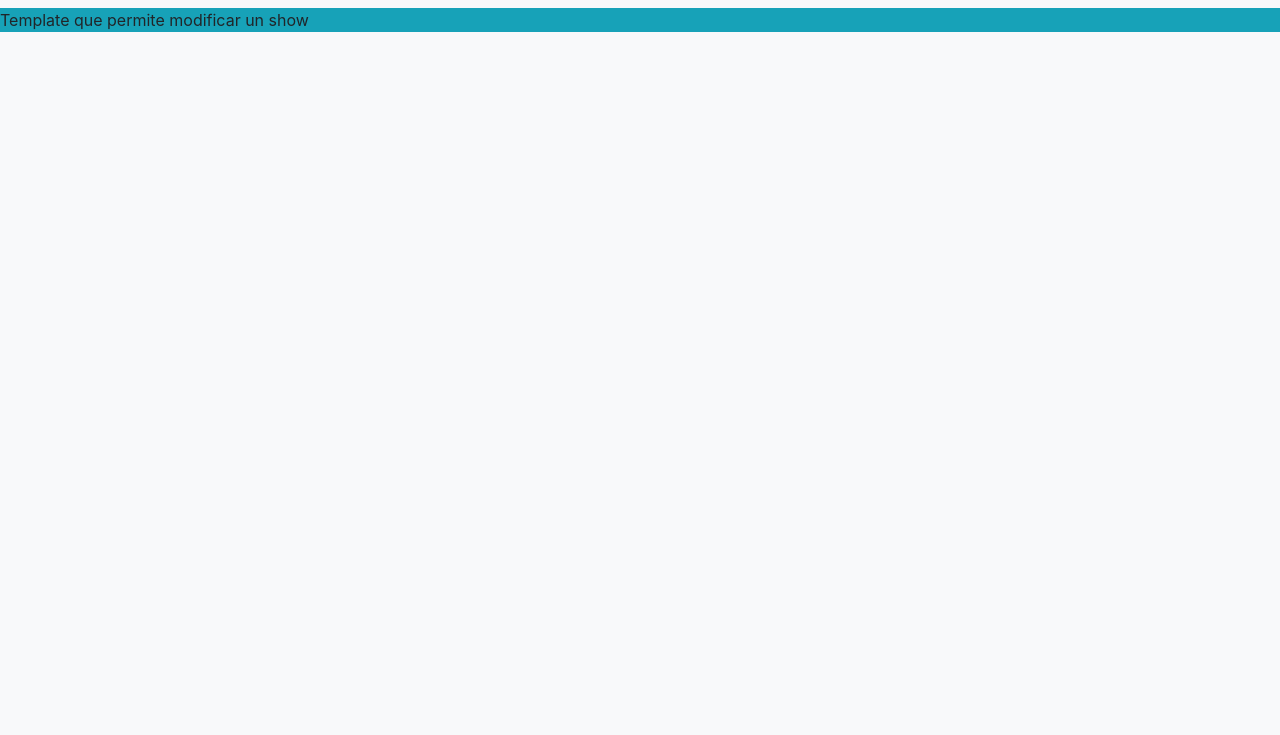
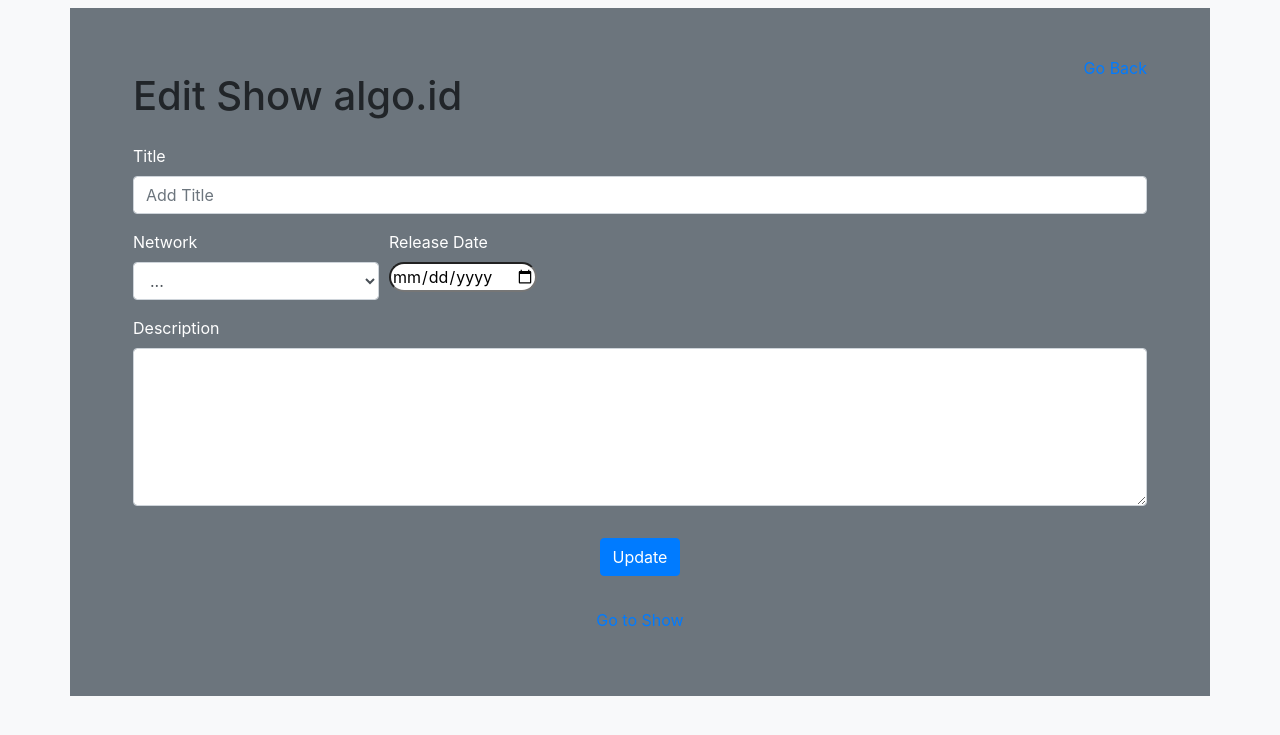
Before and after one commit to iulloarod/tv-shows, a Django app: template app/templates/edit_show.html in a window 1280 px wide. Shown: the top 735 px of the page. Run offline with Django 3.2, Linux system fonts and the light colour scheme; the template is opened without the code that fills it, so the values that code supplies are empty; some libraries are stand-ins or nearby versions.

Commit message:
templates listos para rellenar. falta db

```diff
--- a/app/templates/edit_show.html
+++ b/app/templates/edit_show.html
@@ -5,12 +5,36 @@ Update
 {% endblock %}
 
 
-{% block header %}
-    <p>Template que permite modificar un show </p>
+{% block content %}
+    <div class="my-2 mx-5 py-5 py-2">
+        <form class="">
+            <div class="pull-right"><a href="#">Go Back</a></div>
+            <h1 class="py-3">Edit Show algo.id</h1>
+            <div class="form-group">
+                <label class=" text-white" for="title">Title</label>
+                <input name="title" type="text" class="form-control" id="title" placeholder="Add Title">
+            </div>
+            <div class="form-row">
+                <div class="form-group col-3">
+                    <label class=" text-white" for="network">Network</label>
+                    <select name="network" class="form-control" id="network">
+                        <fieldset disabled><option>...</option></fieldset>
+                        <option>algo.network</option>
+                    </select>
+                </div>
+                <div class="form-group col-3">
+                    <label class=" text-white" for="release_date">Release Date</label><br>
+                    <input type="date" id="release_date" name="release_date" style="border-radius: 25px;">
+                </div>
+            </div>
+            <div class="form-group">
+                <label class=" text-white" for="decription">Description</label>
+                <textarea name="description" class="form-control" id="decription" rows="6"></textarea>
+            </div>
+            <div class="row justify-content-center py-3">
+                <button type="submit" class="btn btn-primary ">Update</button>
+            </div>
+        </form>
+        <div class="row justify-content-center py-3"><a href="#">Go to Show</a></div>
+    </div>
 {% endblock %}
-
-
-
-{% block content %}
-
-{% endblock %}
--- a/app/urls.py
+++ b/app/urls.py
@@ -3,11 +3,11 @@ from . import views
 
 urlpatterns = [
     path('', views.index),
-    path('/shows', views.shows),
-    path('/shows/new', views.new_show),
-    path('/shows/create', views.create_show),
-    path('/shows/<int:id>', views.show_id),
-    path('/shows/<int:id>/edit', views.show_edit),
-    path('/shows/<int:id>/update', views.show_update),
-    path('/shows/<int:id>/destroy', views.show_destroy),
+    path('shows', views.shows),
+    path('shows/new', views.new_show),
+    path('shows/create', views.create_show),
+    path('shows/<int:id>', views.show_id),
+    path('shows/<int:id>/edit', views.show_edit),
+    path('shows/update', views.show_update),
+    path('shows/<int:id>/destroy', views.show_destroy),
 ]
```
Also changed, not shown: app/templates/new_show.html (+31 -8 lines), app/templates/shows.html (+28 -8 lines), app/templates/tv_show.html (+13 -8 lines), app/views.py (+5 -5 lines).
